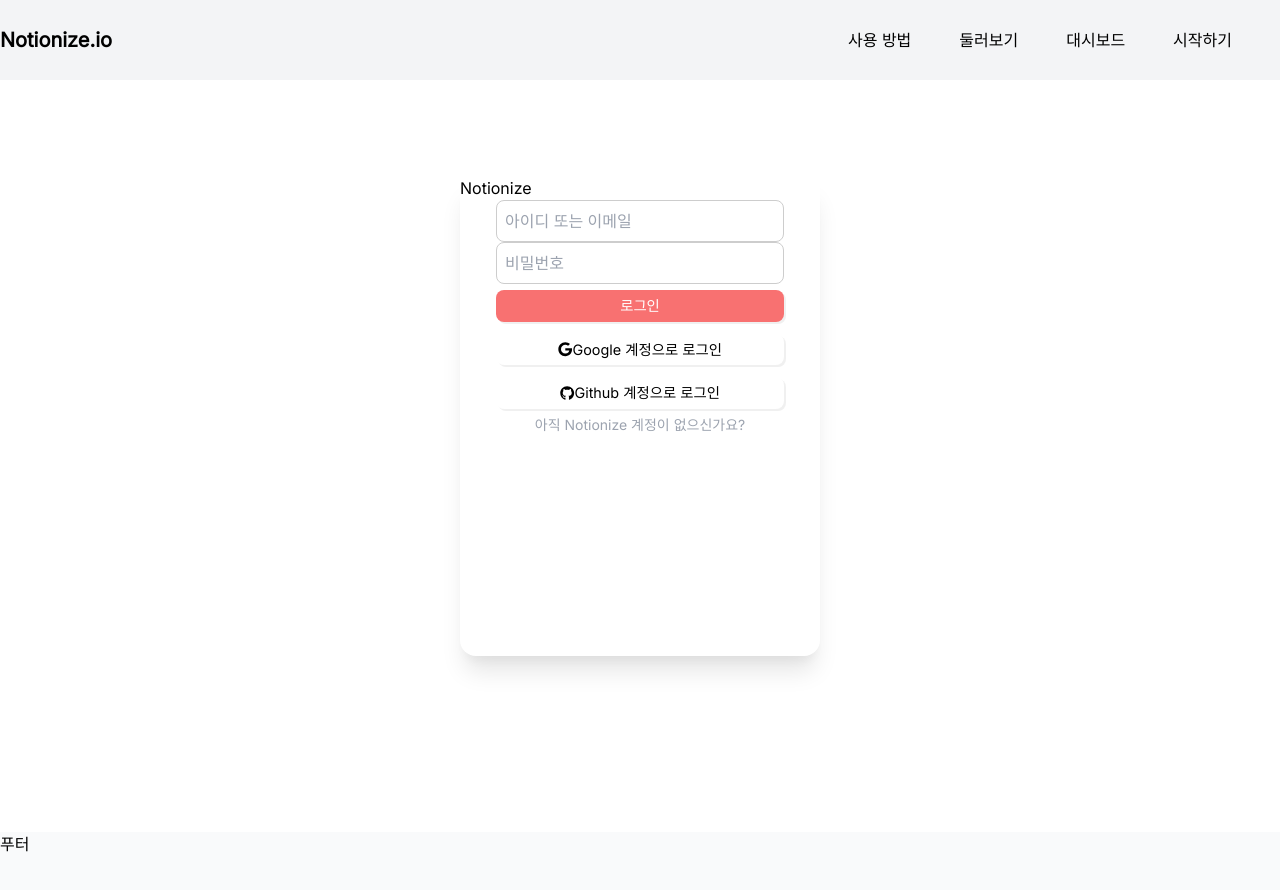
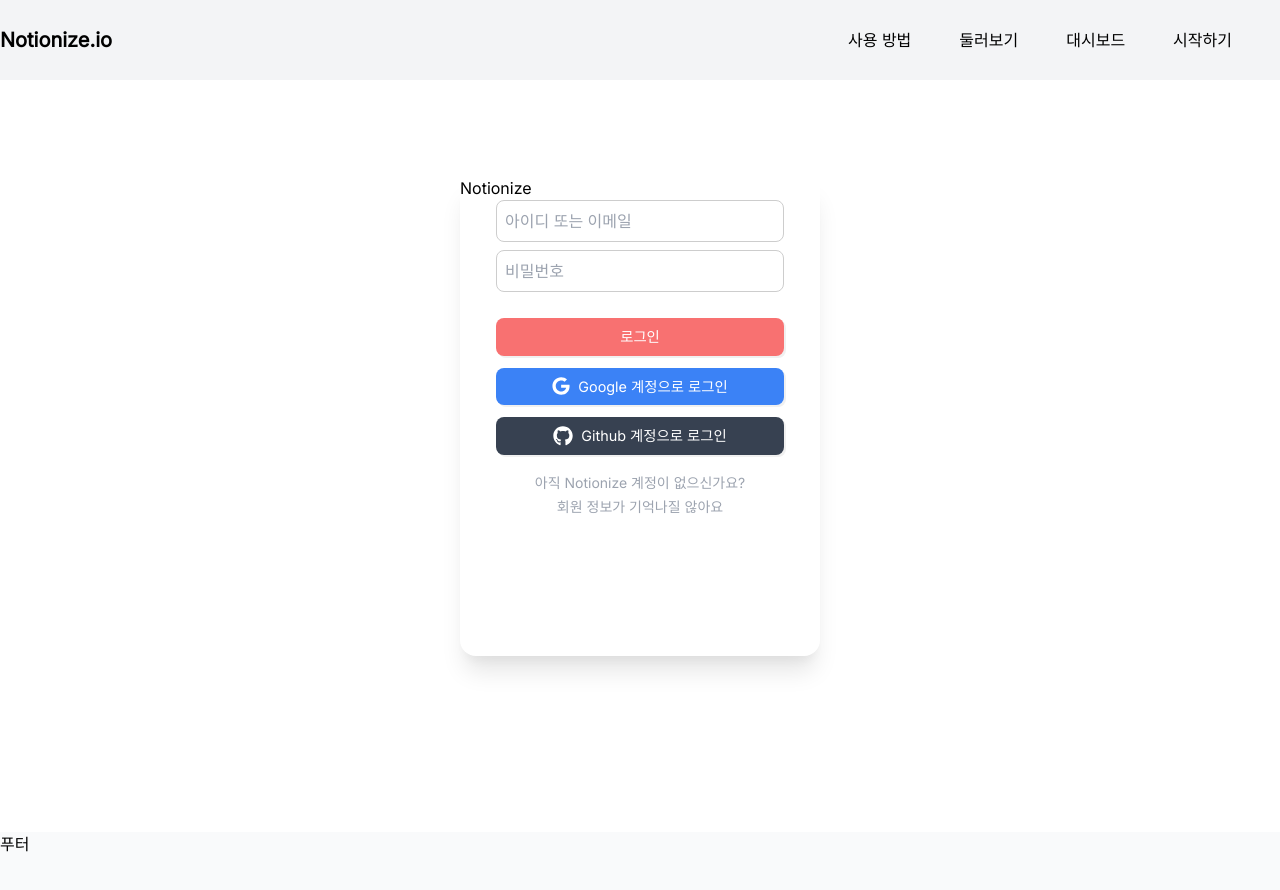
Before and after one commit to C17AN/notionize, a Next.js app: page /login in a window 1280 px wide. Shown: the top 890 px of the page. Built offline with nearby package versions, Linux system fonts and the light colour scheme; a web font is replaced by a local one.

Commit message:
style: 로그인 컴포넌트 버튼 UI 완성

```diff
--- a/pages/login.tsx
+++ b/pages/login.tsx
@@ -13,22 +13,31 @@ const login = (props: Props) => {
       <LoginContainer className="shadow-xl min-w-[360px] min-h-[480px] rounded-2xl">
         <h2>Notionize</h2>
         <form className="flex flex-col items-center">
-          <FormTextInput type="text" placeholder="아이디 또는 이메일" />
+          <div className="flex flex-col items-center min-w-[80%] mb-5">
+            <FormTextInput type="text" placeholder="아이디 또는 이메일" className="mb-2" />
             <FormTextInput type="text" placeholder="비밀번호" />
+          </div>
+          <div className="flex flex-col items-center min-w-[80%] mb-3">
             <LoginButton className="bg-red-400 hover:bg-red-500 transition-colors text-white">
               로그인
             </LoginButton>
-          <LoginButton>
-            <FontAwesomeIcon icon={faGoogle} />
+            <LoginButton className="bg-blue-500 hover:bg-blue-700 transition-colors text-white">
+              <FontAwesomeIcon className="mr-2 text-lg" icon={faGoogle} />
               Google 계정으로 로그인
             </LoginButton>
-          <LoginButton>
-            <FontAwesomeIcon icon={faGithub} />
+            <LoginButton className="bg-gray-700 hover:bg-gray-900 transition-colors text-white">
+              <FontAwesomeIcon className="mr-2 text-xl" icon={faGithub} />
               Github 계정으로 로그인
             </LoginButton>
+          </div>
+          <Link href="/">
+            <p className="cursor-pointer text-sm text-gray-400 hover:text-gray-600 transition-all mb-1">
+              아직 Notionize 계정이 없으신가요?
+            </p>
+          </Link>
           <Link href="/">
             <p className="cursor-pointer text-sm text-gray-400 hover:text-gray-600 transition-all">
-              아직 Notionize 계정이 없으신가요?
+              회원 정보가 기억나질 않아요
             </p>
           </Link>
         </form>
@@ -44,23 +53,27 @@ const FormTextInput = styled.input`
   border: 1px solid #cdcdcd;
   border-radius: 8px;
   padding: 8px;
-  min-width: 80%;
+  width: 100%;
 
   &:active,
   &:focus {
     transition: all 0.2s ease-in-out;
     outline: none;
-    border-color: red;
+    border-color: #3b3b3b;
   }
 `;
 
 const LoginButton = styled.button`
-  padding: 5px;
+  display: flex;
+  justify-content: center;
+  align-items: center;
+  padding: 8px;
   border-radius: 8px;
-  min-width: 80%;
+  width: 100%;
   box-shadow: 2px 2px #cdcdcd4e;
   font-size: 0.9rem;
   margin: 6px 0;
+  vertical-align: middle;
 `;
 
 export default login;
```
Lines whose indentation alone changed are shown as unchanged.
